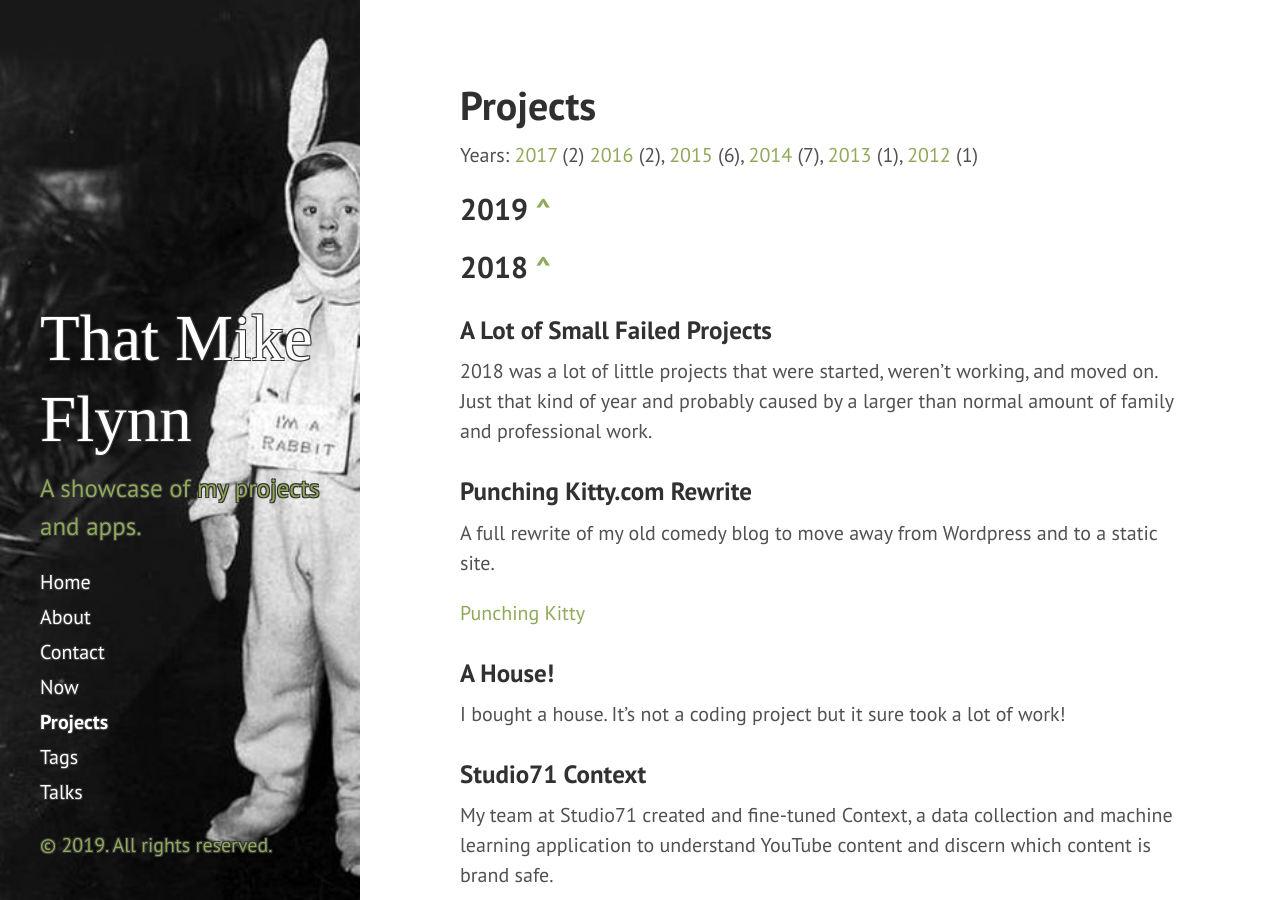
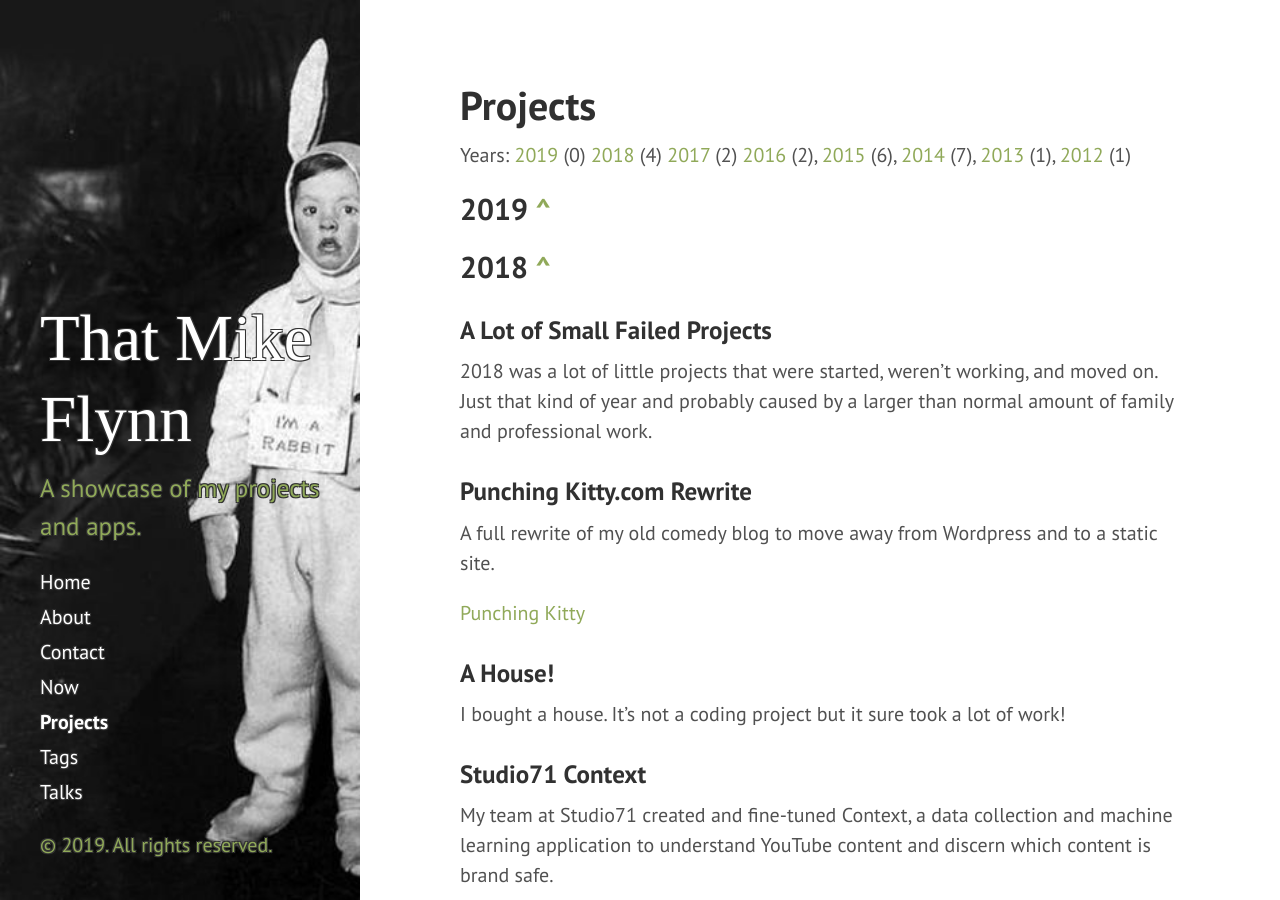
Before and after one commit to mikeflynn/thatmikeflynn.com-archive, a Jekyll site: the page built from projects.md, in a window 1280 px wide and 900 px high. Built offline with Jekyll 4.4.1, drawn with Linux system fonts in a browser that asks for light colours; nearby versions of some CDN libraries; some web fonts are replaced.

Commit message:
Updated project page with year index.

```diff
--- a/projects.md
+++ b/projects.md
@@ -4,7 +4,7 @@ title: Projects
 permalink: /projects/
 ---
 
-Years: [2017](#2017) (2) [2016](#2016) (2), [2015](#2015) (6), [2014](#2014) (7), [2013](#2013) (1), [2012](#2012) (1)
+Years: [2019](#2019) (0) [2018](#2018) (4) [2017](#2017) (2) [2016](#2016) (2), [2015](#2015) (6), [2014](#2014) (7), [2013](#2013) (1), [2012](#2012) (1)
 
 <a name="2019"></a>
 ## 2019 [&#94;](#top)
```
